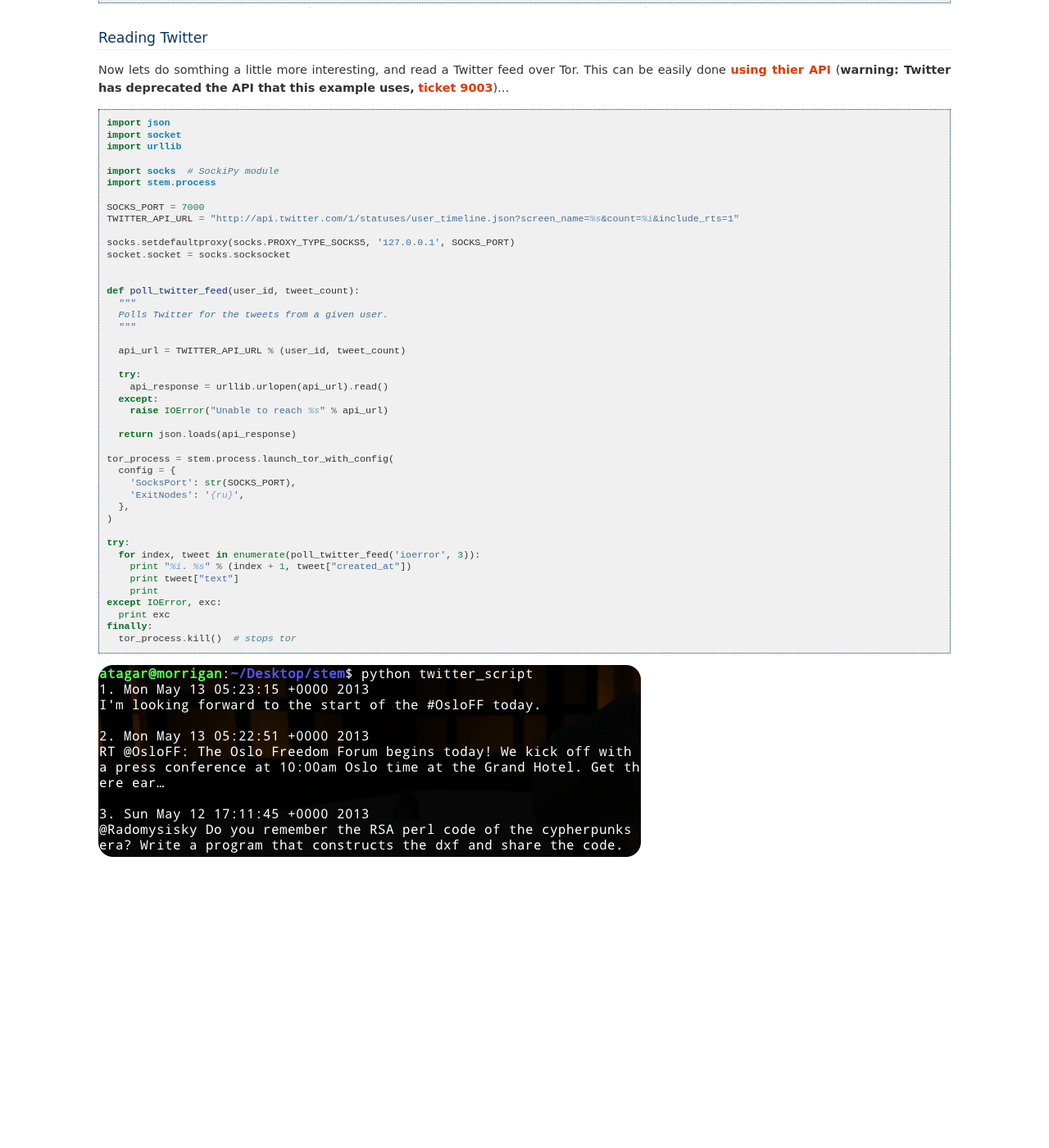
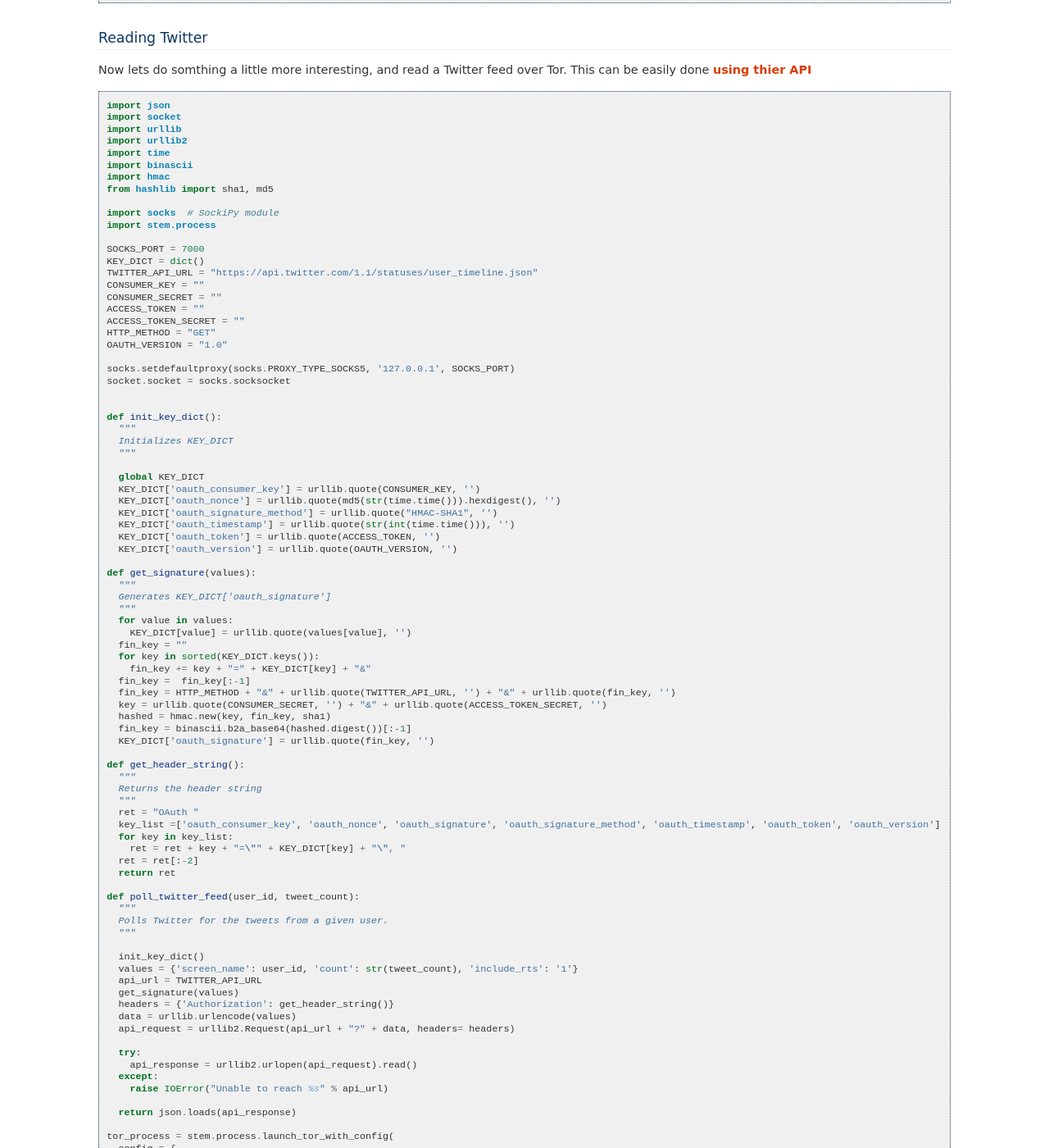
Before and after one commit to torproject/stem, a Sphinx documentation site: the page built from docs/tutorials/to_russia_with_love.rst, in a window 1280 px wide and 1400 px high, scrolled down 2200 px. Shown: the whole window at 82% size. Built offline with Sphinx 7.4.7, drawn with Linux system fonts in a browser that asks for light colours; before the commit the page ends 3318 px from its top, so only the background shows below that.

Commit message:
Fixed twitter example to work with twitter API version 1.1

```diff
--- a/docs/tutorials/to_russia_with_love.rst
+++ b/docs/tutorials/to_russia_with_love.rst
@@ -121,33 +121,91 @@
 Reading Twitter
 ---------------
 
-Now lets do somthing a little more interesting, and read a Twitter feed over Tor. This can be easily done `using thier API <https://dev.twitter.com/docs/api/1/get/statuses/user_timeline>`_ (**warning: Twitter has deprecated the API that this example uses,** :trac:`9003`)...
+Now lets do somthing a little more interesting, and read a Twitter feed over Tor. This can be easily done `using thier API <https://dev.twitter.com/rest/reference/get/statuses/user_timeline>`_
 
 ::
 
   import json
   import socket
   import urllib
+  import urllib2
+  import time
+  import binascii
+  import hmac
+  from hashlib import sha1, md5
 
   import socks  # SockiPy module
   import stem.process
 
   SOCKS_PORT = 7000
-  TWITTER_API_URL = "http://api.twitter.com/1/statuses/user_timeline.json?screen_name=%s&count=%i&include_rts=1"
+  KEY_DICT = dict()
+  TWITTER_API_URL = "https://api.twitter.com/1.1/statuses/user_timeline.json"
+  CONSUMER_KEY = ""
+  CONSUMER_SECRET = ""
+  ACCESS_TOKEN = ""
+  ACCESS_TOKEN_SECRET = ""
+  HTTP_METHOD = "GET"
+  OAUTH_VERSION = "1.0"
 
   socks.setdefaultproxy(socks.PROXY_TYPE_SOCKS5, '127.0.0.1', SOCKS_PORT)
   socket.socket = socks.socksocket
 
+
+  def init_key_dict():
+    """
+    Initializes KEY_DICT
+    """
+
+    global KEY_DICT
+    KEY_DICT['oauth_consumer_key'] = urllib.quote(CONSUMER_KEY, '')
+    KEY_DICT['oauth_nonce'] = urllib.quote(md5(str(time.time())).hexdigest(), '')
+    KEY_DICT['oauth_signature_method'] = urllib.quote("HMAC-SHA1", '')
+    KEY_DICT['oauth_timestamp'] = urllib.quote(str(int(time.time())), '')
+    KEY_DICT['oauth_token'] = urllib.quote(ACCESS_TOKEN, '')
+    KEY_DICT['oauth_version'] = urllib.quote(OAUTH_VERSION, '')
+
+  def get_signature(values):
+    """
+    Generates KEY_DICT['oauth_signature']
+    """
+    for value in values:
+      KEY_DICT[value] = urllib.quote(values[value], '')
+    fin_key = ""
+    for key in sorted(KEY_DICT.keys()):
+      fin_key += key + "=" + KEY_DICT[key] + "&"
+    fin_key =  fin_key[:-1]
+    fin_key = HTTP_METHOD + "&" + urllib.quote(TWITTER_API_URL, '') + "&" + urllib.quote(fin_key, '')
+    key = urllib.quote(CONSUMER_SECRET, '') + "&" + urllib.quote(ACCESS_TOKEN_SECRET, '')
+    hashed = hmac.new(key, fin_key, sha1)
+    fin_key = binascii.b2a_base64(hashed.digest())[:-1]
+    KEY_DICT['oauth_signature'] = urllib.quote(fin_key, '')
+
+  def get_header_string():
+    """
+    Returns the header string
+    """
+    ret = "OAuth "
+    key_list =['oauth_consumer_key', 'oauth_nonce', 'oauth_signature', 'oauth_signature_method', 'oauth_timestamp', 'oauth_token', 'oauth_version']
+    for key in key_list:
+      ret = ret + key + "=\"" + KEY_DICT[key] + "\", "
+    ret = ret[:-2]
+    return ret
 
   def poll_twitter_feed(user_id, tweet_count):
     """
     Polls Twitter for the tweets from a given user.
     """
 
-    api_url = TWITTER_API_URL % (user_id, tweet_count)
+    init_key_dict()
+    values = {'screen_name': user_id, 'count': str(tweet_count), 'include_rts': '1'}
+    api_url = TWITTER_API_URL
+    get_signature(values)
+    headers = {'Authorization': get_header_string()}
+    data = urllib.urlencode(values)
+    api_request = urllib2.Request(api_url + "?" + data, headers= headers)
 
     try:
-      api_response = urllib.urlopen(api_url).read()
+      api_response = urllib2.urlopen(api_request).read()
     except:
       raise IOError("Unable to reach %s" % api_url)
 
```
